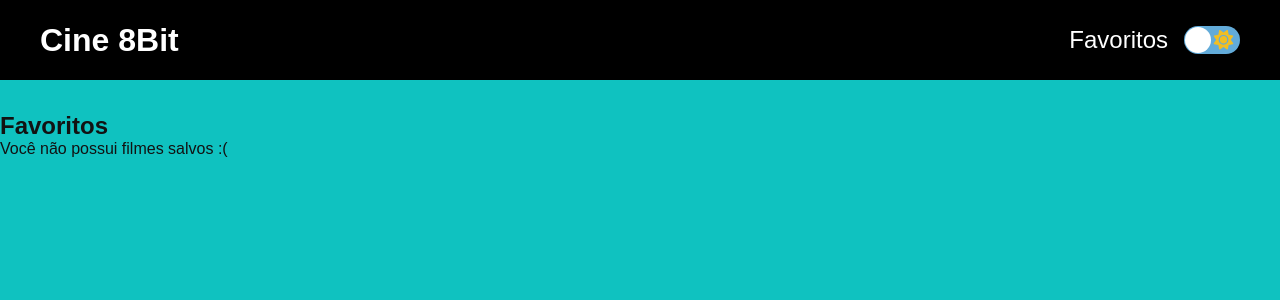
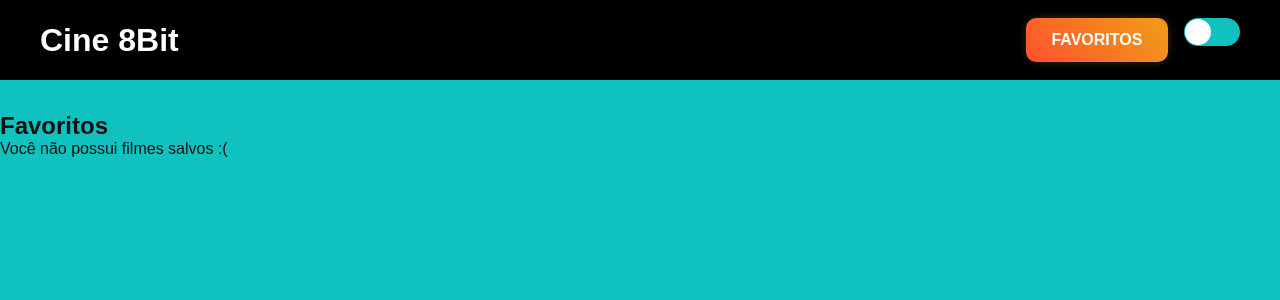
Before and after one commit to aleretamero/cine8bit, a React (Vite) app: page /favoritos in a window 1280 px wide. Shown: the top 300 px of the page. Built offline with nearby package versions, Linux system fonts and the light colour scheme.

Commit message:
Update index.tsx

```diff
--- a/src/components/Header/index.tsx
+++ b/src/components/Header/index.tsx
@@ -1,12 +1,13 @@
 import * as Styled from './styles';
 import { Link } from 'react-router-dom';
 import Switch from 'react-switch';
-import { LightModeIcon, DarkModeIcon } from '../../assets/themeIcons';
+// import { LightModeIcon, DarkModeIcon } from '../../assets/themeIcons';
 
 import { useThemeContext } from '../../hooks/useThemeContext';
 import { TypeThemeContext } from '../../contexts/GlobalContext';
 
 import Logo from '../Logo';
+import Button from '../Button';
 
 const Header = () => {
   const { themeStorage, toggleTheme } = useThemeContext() as TypeThemeContext;
@@ -17,13 +18,17 @@ const Header = () => {
         <Logo />
       </Link>
       <Styled.Navbar>
-        <Link to="/favoritos">Favoritos</Link>
+        <Link to="/favoritos">
+          <Button colorPrimary="#ff512f" colorSecundary="#f09819">
+            Favoritos
+          </Button>
+        </Link>
         {toggleTheme && (
           <Switch
-            onColor="#00008B"
-            offColor="#62ABD9"
-            checkedIcon={DarkModeIcon}
-            uncheckedIcon={LightModeIcon}
+            onColor="#121212"
+            offColor="#0FC2C0"
+            checkedIcon={false}
+            uncheckedIcon={false}
             onChange={toggleTheme}
             checked={themeStorage}
           />
```
